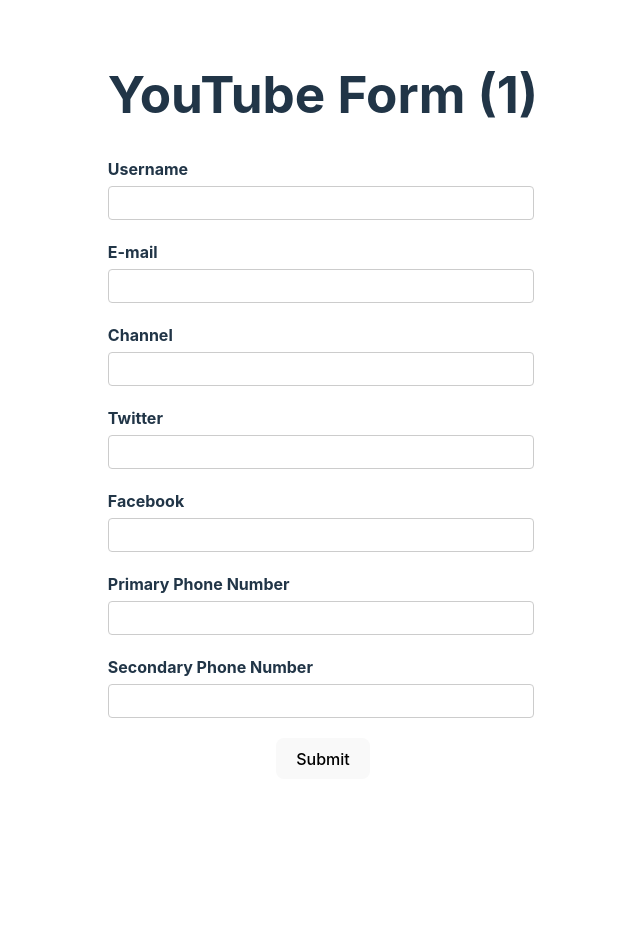
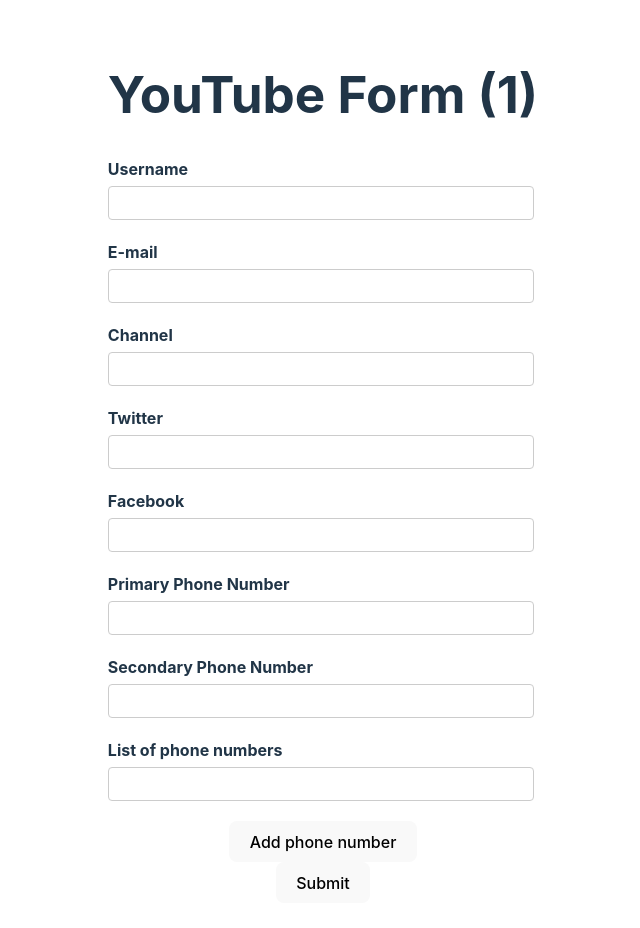
Before and after one commit to olaide-hok/React-Hook-Form, a React (Vite) app: page / in a window 1280 px wide. Shown: the top 928 px of the page, without its empty margins (317-957 px from the left). Before the commit the page ends 811 px from the top, so only its background shows below. Built offline with nearby package versions, Linux system fonts and the light colour scheme.

Commit message:
Added dynamic fields value

```diff
--- a/src/components/YouTubeForm.tsx
+++ b/src/components/YouTubeForm.tsx
@@ -1,4 +1,4 @@
-import {useForm} from 'react-hook-form'
+import {useForm, useFieldArray} from 'react-hook-form'
 import {DevTool} from '@hookform/devtools'
 
 let renderCount = 0
@@ -12,6 +12,9 @@
         facebook: string
     }
     phoneNumbers: string[]
+    phNumbers: {
+        number: string
+    }[]
 }
 
 export const YouTubeForm = () => {
@@ -25,10 +28,18 @@
                 facebook: '',
             },
             phoneNumbers: ['', ''],
+            phNumbers: [{number: ''}],
         },
     })
     const {register, control, handleSubmit, formState} = form
+
+    const {fields, append, remove} = useFieldArray({
+        control,
+        name: 'phNumbers',
+    })
+
     const {errors} = formState
+
     const {phoneNumbers} = errors
 
     let errorMsg1, errorMsg2
@@ -156,6 +167,36 @@
                     <p className="error">{errorMsg2}</p>
                 </div>
 
+                <div>
+                    <label htmlFor="">List of phone numbers</label>
+                    <div>
+                        {fields.map((field, index) => {
+                            return (
+                                <div className="form-control" key={field.id}>
+                                    <input
+                                        type="text"
+                                        {...register(
+                                            `phNumbers.${index}.number` as const
+                                        )}
+                                    />
+                                    {index > 0 && (
+                                        <button
+                                            type="button"
+                                            onClick={() => remove(index)}>
+                                            Remove
+                                        </button>
+                                    )}
+                                </div>
+                            )
+                        })}
+                        <button
+                            type="button"
+                            onClick={() => append({number: ''})}>
+                            Add phone number
+                        </button>
+                    </div>
+                </div>
+
                 <button>Submit</button>
             </form>
             <DevTool control={control} />
```
